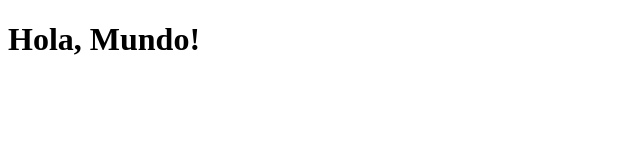
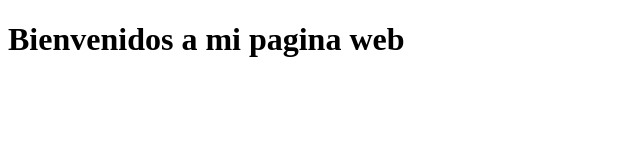
Before and after one commit to AymarXZ2001/PROYECTO, a plain HTML site: page index.html in a window 1280 px wide. Shown: the whole page, without its empty margins (0-640 px from the left). Drawn offline with Linux system fonts and the light colour scheme.

Commit message:
Modificar encabezado en index.html

```diff
--- a/index.html
+++ b/index.html
@@ -4,6 +4,6 @@
 	<title>Mi Página Web</title>
 </head>
 <body>
-	<h1>Hola, Mundo!</h1>
+	<h1>Bienvenidos a mi pagina web</h1>
 </body>
 </html>
```
